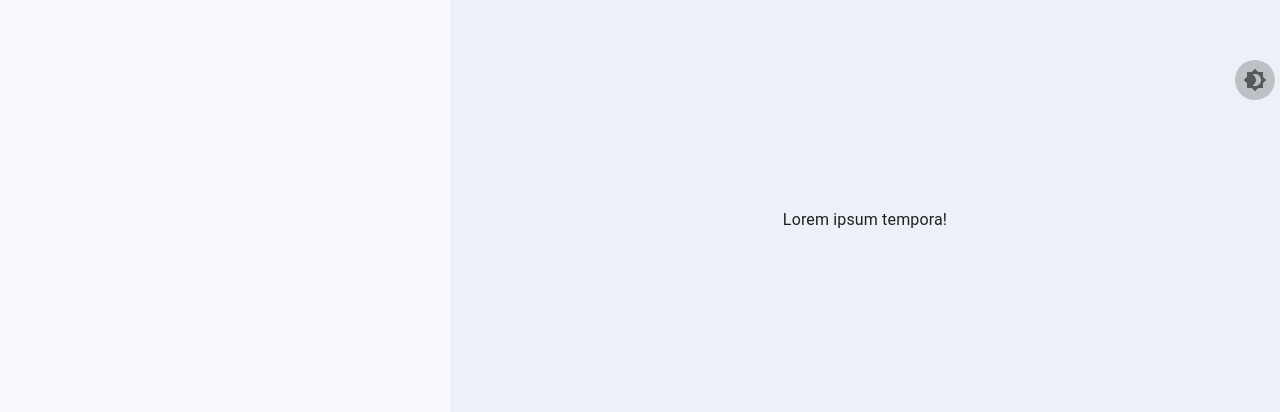
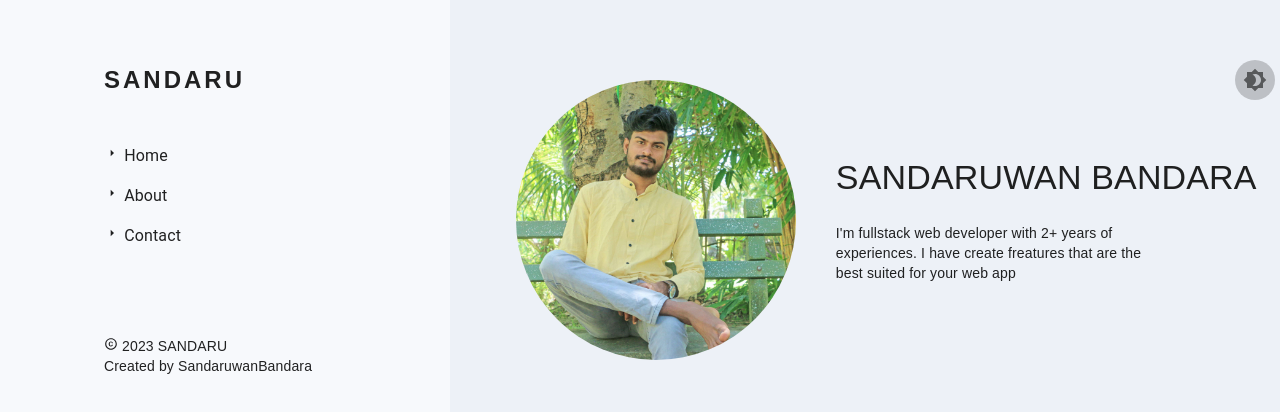
Before and after one commit to SandaruwanB/portfolio, a React (Create React App) app: page / in a window 1280 px wide. Shown: the part 180-592 px from the top of the page. Built offline with nearby package versions, Linux system fonts and the light colour scheme.

Commit message:
DEV home body

```diff
--- a/src/components/Home.jsx
+++ b/src/components/Home.jsx
@@ -1,5 +1,5 @@
 import React from 'react'
-import { Box, CssBaseline, Grid, Typography, useTheme} from '@mui/material'
+import { Box, CssBaseline, Grid, Typography, useTheme,} from '@mui/material'
 import NavBar from './navbar/NavBar';
 
 const Home = () => {
@@ -11,13 +11,23 @@ const Home = () => {
       <NavBar />
       <Box
         component={'main'}
-        sx={{flexGrow : 1, width : {sm : 'calc(100% - 600px)'}, height : '100vh',}}
+        sx={{flexGrow : 1, width : {sm : 'calc(100% - 600px)'}, height : '100vh', background : theme.palette.primary.main}}
       >
-        <Box sx={{width : '100%', height : '100vh', display : 'flex', justifyContent : 'center', alignItems : 'center', background : theme.palette.primary.main}}>
-          <Typography>
-            Lorem ipsum tempora!
-          </Typography>
-        </Box>
+        <Grid container sx={{width : '100%', height : '100%'}} direction={'row'} justifyContent={'center'} alignItems={'center'}>
+          <Grid item xs={12} sm={12} md={5} lg={5} sx={{display : 'flex', justifyContent : 'right', alignItems : 'center'}}>
+            <img src='/profile.jpg' alt='bg' width={280} height={280} className='HomeProfile'/>
+          </Grid>
+          <Grid item xs={12} sm={12} md={7} lg={7}>
+            <Box pl={5}>
+              <Typography variant='h4'>
+                SANDARUWAN BANDARA
+              </Typography>
+              <Typography sx={{width : '70%', pt : 3}} variant='body2'>
+                I'm fullstack web developer with 2+ years of experiences. I have create freatures that are the best suited for your web app
+              </Typography>
+            </Box>
+          </Grid>
+        </Grid>
       </Box>
     </Box>
   )
--- a/src/components/navbar/NavBar.jsx
+++ b/src/components/navbar/NavBar.jsx
@@ -1,9 +1,9 @@
-import { AppBar, Box, Divider, Drawer, IconButton, List, ListItem, ListItemButton, ListItemText, Toolbar, Typography, useTheme } from '@mui/material';
-import { Menu } from '@mui/icons-material';
+import { AppBar, Box, Drawer, IconButton, List, ListItem, ListItemButton, ListItemText, Toolbar, Typography, useTheme,} from '@mui/material';
+import { Menu, Copyright, ArrowRight } from '@mui/icons-material';
 import React, { useState } from 'react'
 
 const drawerWidth = 450;
-const navBarValues = ['Home', 'About', 'Contact'];
+const navBarValues = ['Home','About','Contact'];
 
 const NavBar = (props) => {
   const {window} = props;
@@ -58,10 +58,29 @@ const NavBar = (props) => {
       </AppBar>
       <Box
         component={'nav'}
-        sx={{width : {lg : drawerWidth}, flexShrink : {sm : 0}, background : theme.palette.secondary.main}}
+        sx={{width : {lg : drawerWidth}, flexShrink : {sm : 0}, background : theme.palette.secondary.main, display : 'flex', justifyContent : 'center', pl : 13, flexDirection : 'column'}}
         aria-label='navbar items'
       >
-        <Drawer
+        <Typography variant='h5' sx={{fontWeight : '900', letterSpacing : 3}}>
+          SANDARU
+        </Typography>
+        <Box sx={{display : 'block', pt : 5}}>
+          {navBarValues.map((value, id)=>(
+            <Typography variant='body1' key={id} sx={{pt : 1, pb : 1}}>
+              <ArrowRight fontSize='40'/> {value}
+            </Typography>
+          ))}
+        </Box>
+        <Box sx={{mt : 10}}>
+          <Typography variant='body2'>
+          <Copyright fontSize='20'/> 2023 SANDARU
+          </Typography>
+          <Typography variant='body2'>
+            Created by SandaruwanBandara
+          </Typography>
+        </Box>
+      </Box>
+      <Drawer
           container={container}
           variant='temporary'
           open={mobileOpen}
@@ -71,12 +90,11 @@ const NavBar = (props) => {
           }}
           sx={{
             display : {xs : 'block', lg : 'none'},
-            '& .MuiDrawer-paper' : {boxSizing : 'border-box', width : drawerWidth},
+            '& .MuiDrawer-paper' : {boxSizing : 'border-box', width : 250},
           }}
         >
           {drawer}
         </Drawer>
-      </Box>
     </>
   )
 }
--- a/src/index.js
+++ b/src/index.js
@@ -1,6 +1,7 @@
 import React from 'react';
 import ReactDOM from 'react-dom/client';
 import App from './App';
+import './styles.css';
 
 const root = ReactDOM.createRoot(document.getElementById('root'));
 root.render(
--- /dev/null
+++ b/src/styles.css
@@ -0,0 +1,10 @@
+*{
+    padding: 0;
+    margin: 0;
+    box-sizing: border-box;
+}
+
+.HomeProfile{
+    object-fit: cover;
+    border-radius: 50%;
+}
--- a/src/theme/darkTheme.js
+++ b/src/theme/darkTheme.js
@@ -12,6 +12,10 @@ const DarkTheme = createTheme({
   },
   typography : {
     body1 : '#fff',
+    fontFamily : [
+      'Roboto',
+      'Arial'
+    ]
   },
   transitions : {
     easing : {
--- a/src/theme/lightTheme.js
+++ b/src/theme/lightTheme.js
@@ -11,7 +11,11 @@ const LightTheme = createTheme({
     mode : 'light',
   },
   typography : {
-    body1 : '#000'
+    body1 : '#000',
+    fontFamily : [
+      'Roboto',
+      'Arial'
+    ]
   }
 })
 
```
Also changed, not shown: public/profile.jpg (added).
